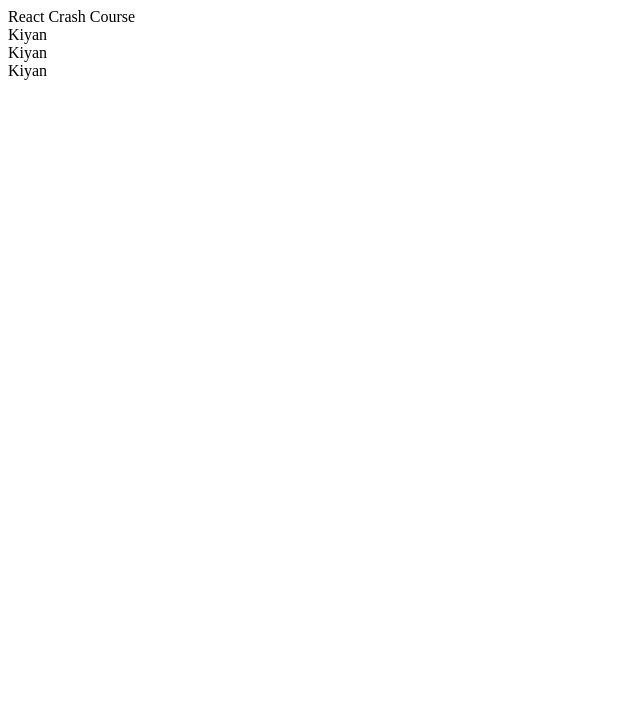
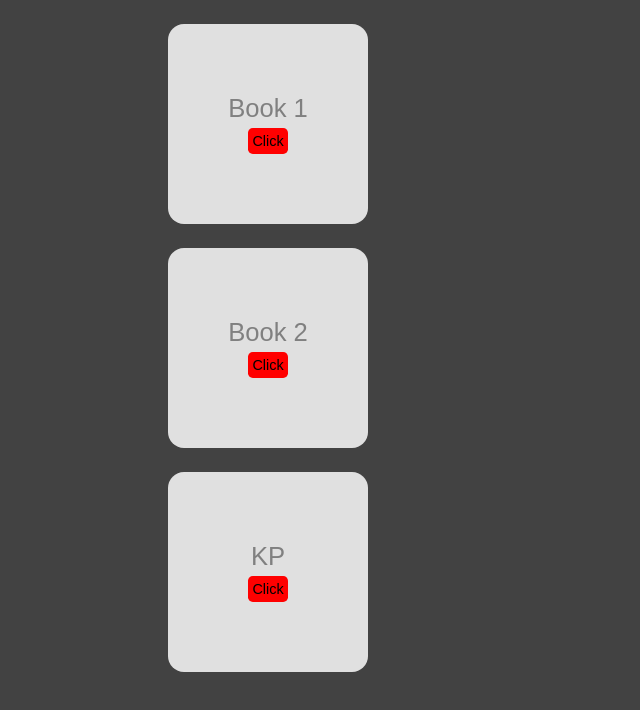
Before and after one commit to KiyanPourazar/React-Project, a JavaScript app: page / in a window 1280 px wide. Shown: the top 710 px of the page, without its empty margins (0-640 px from the left). Built offline with nearby package versions, Linux system fonts and the light colour scheme.

Commit message:
:zap:: add button and css

```diff
--- a/public/index.html
+++ b/public/index.html
@@ -3,7 +3,6 @@
   <head>
     <meta charset="utf-8" />
     <meta name="viewport" content="width=device-width, initial-scale=1" />
-    <tilte>React Crash Course</tilte>
   </head>
   <body>
     <noscript>You need to enable JavaScript to run this app.</noscript>
--- a/src/App.js
+++ b/src/App.js
@@ -1,11 +1,11 @@
 import Product from "./components/Product";
 
 
-function App() {
-  return <div id="app" className="container">
-    <Product />
-    <Product />
-    <Product />
+const App = () => {
+  return <div className="container">
+    <Product title="Book 1" />
+    <Product title="Book 2"/>
+    <Product title="KP"/>
   </div>
 }
 
--- /dev/null
+++ b/src/components/Product.css
@@ -0,0 +1,23 @@
+.product {
+    width: 200px;
+    height: 200px;
+    margin: 1.5rem;
+    display: flex;
+    justify-content: center;
+    align-items: center;
+    flex-direction: column;
+    font-size: 1.6rem;
+    border-radius: 1rem;
+    background-color: #e0e0e0;
+    color: gray;
+}
+
+.btn {
+    padding: 0.3rem;
+    background-color: red;
+    border: none;
+    border-radius: 0.3rem;
+    font: inherit;
+    font-size: 0.9rem;
+    color: black;
+}
--- a/src/components/Product.js
+++ b/src/components/Product.js
@@ -1,5 +1,16 @@
-function Product() {
-    return <div>Kiyan</div>
+import './Product.css'
+
+const Product = ({ title }) => {
+    const titleHandler = () => {
+        console.log(title)
+    }
+
+    return <div className='product'>
+        <div>{title}</div>
+        <div>
+            <button className='btn' onClick={titleHandler}>Click</button>
+        </div>
+    </div>
 }
 
 
--- /dev/null
+++ b/src/index.css
@@ -0,0 +1,17 @@
+*{
+    box-sizing: border-box;
+    margin: 0;
+    padding: 0;
+}
+
+body {
+    font-family: sans-serif;
+    background: #424242;
+    color: #ffffff;
+}
+
+.container {
+    width: 80%;
+    padding: 0 1rem;
+    margin: 0 auto;
+}
--- a/src/index.js
+++ b/src/index.js
@@ -1,6 +1,6 @@
 import ReactDOM from "react-dom/client";
 import App from "./App";
-
+import './index.css'
 
 const rootElement = document.getElementById("root");
 
```
